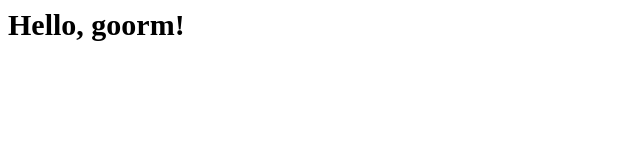
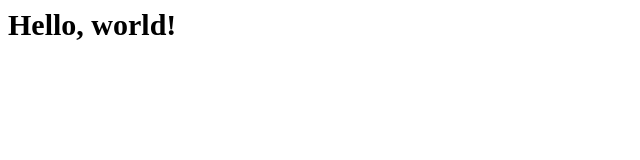
Before and after one commit to jslim221/compractice, a plain HTML site: page index.html in a window 1280 px wide. Shown: the full height of the page, 0-640 px from the left. Drawn offline with Linux system fonts and the light colour scheme.

Commit message:
본문 내용 update

```diff
--- a/index.html
+++ b/index.html
@@ -6,7 +6,7 @@
 	</head>
 	<body>
 		<div class="title">
-			Hello, goorm!
+			Hello, world!
 		</div>
 	</body>
 </html>
```
